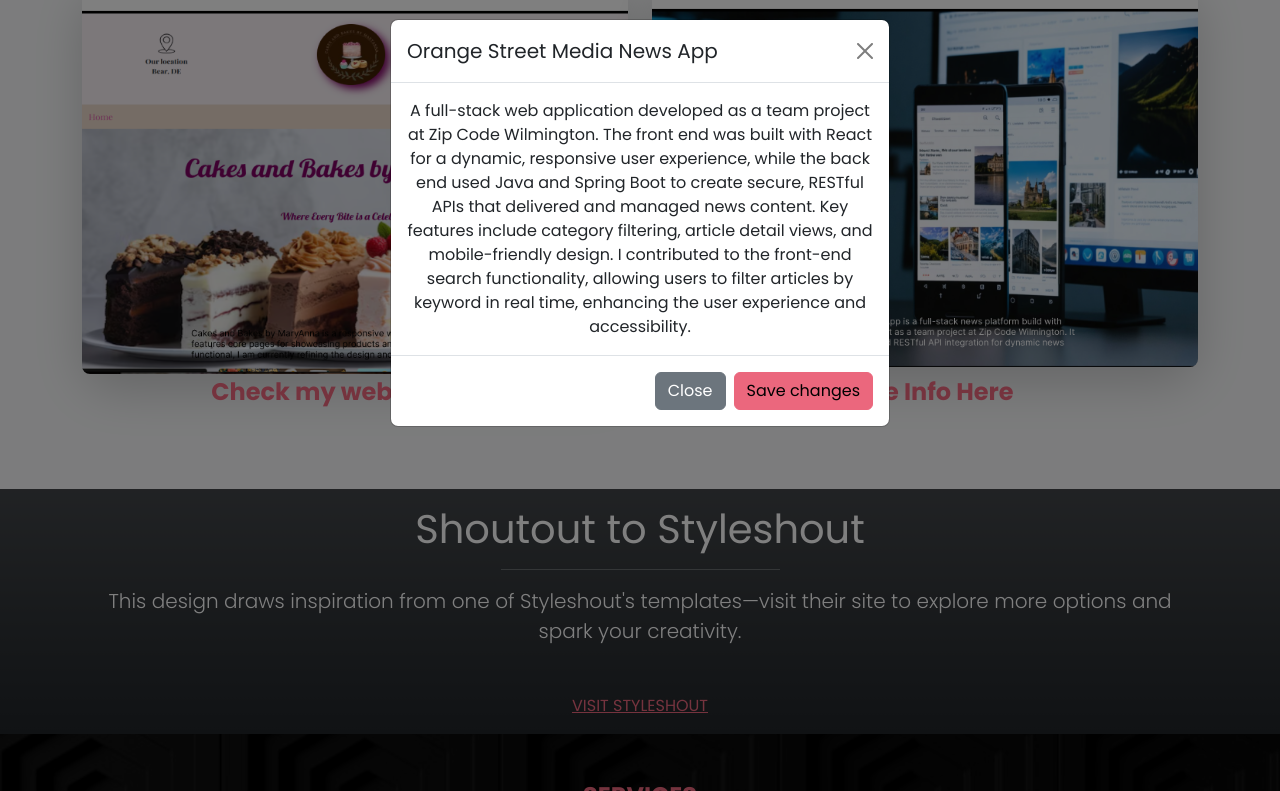
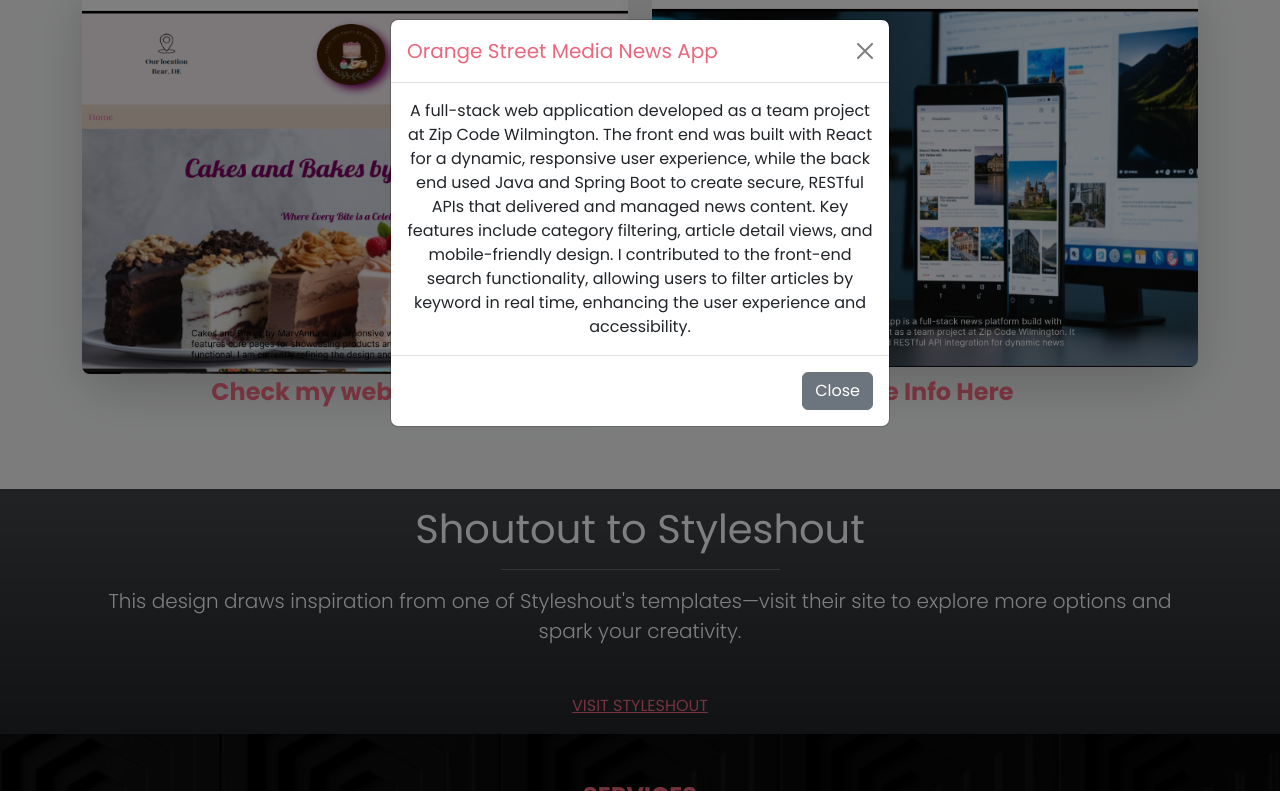
Before and after one commit to Mariyana-Katz/portfolio-website, a website: page index.html in a window 1280 px wide. Both pictures are taken after a click on the button "More Info Here". Shown: the part 2141-2932 px from the top of the page. Drawn offline with nearby package versions, Linux system fonts and the light colour scheme; files that its build step writes are made by us from their sources.

Commit message:
edited text

```diff
--- a/index.html
+++ b/index.html
@@ -79,7 +79,7 @@
             from Zip Code Wilmington's competitive Software Developer program,
             where I gained hands-on experience in full-stack development using
             Agile methodologies. I have experience working with Java, React,
-            TypeScript, and MySQL, and I am excited to contribute to innovative,
+            Spring Boot, and I am excited to contribute to innovative,
             user-focused technology solutions. I look forward to joining a
             creative team where I can continue to grow as a developer and make a
             meaningful impact.
@@ -232,10 +232,14 @@
               aria-labelledby="exampleModalLabel"
               aria-hidden="true"
             >
-              <div class="modal-dialog">
+              <div class="modal-dialog d-flex justify-content-center">
                 <div class="modal-content">
-                  <div class="modal-header">
-                    <h1 class="modal-title fs-5" id="exampleModalLabel">
+                  <div class="modal-header text-center">
+                    <h1
+                      class="modal-title fs-5 text-center text-primary"
+                      align-items-center
+                      id="exampleModalLabel"
+                    >
                       Orange Street Media News App
                     </h1>
                     <button
@@ -264,9 +268,6 @@
                       data-bs-dismiss="modal"
                     >
                       Close
-                    </button>
-                    <button type="button" class="btn btn-primary">
-                      Save changes
                     </button>
                   </div>
                 </div>
```
